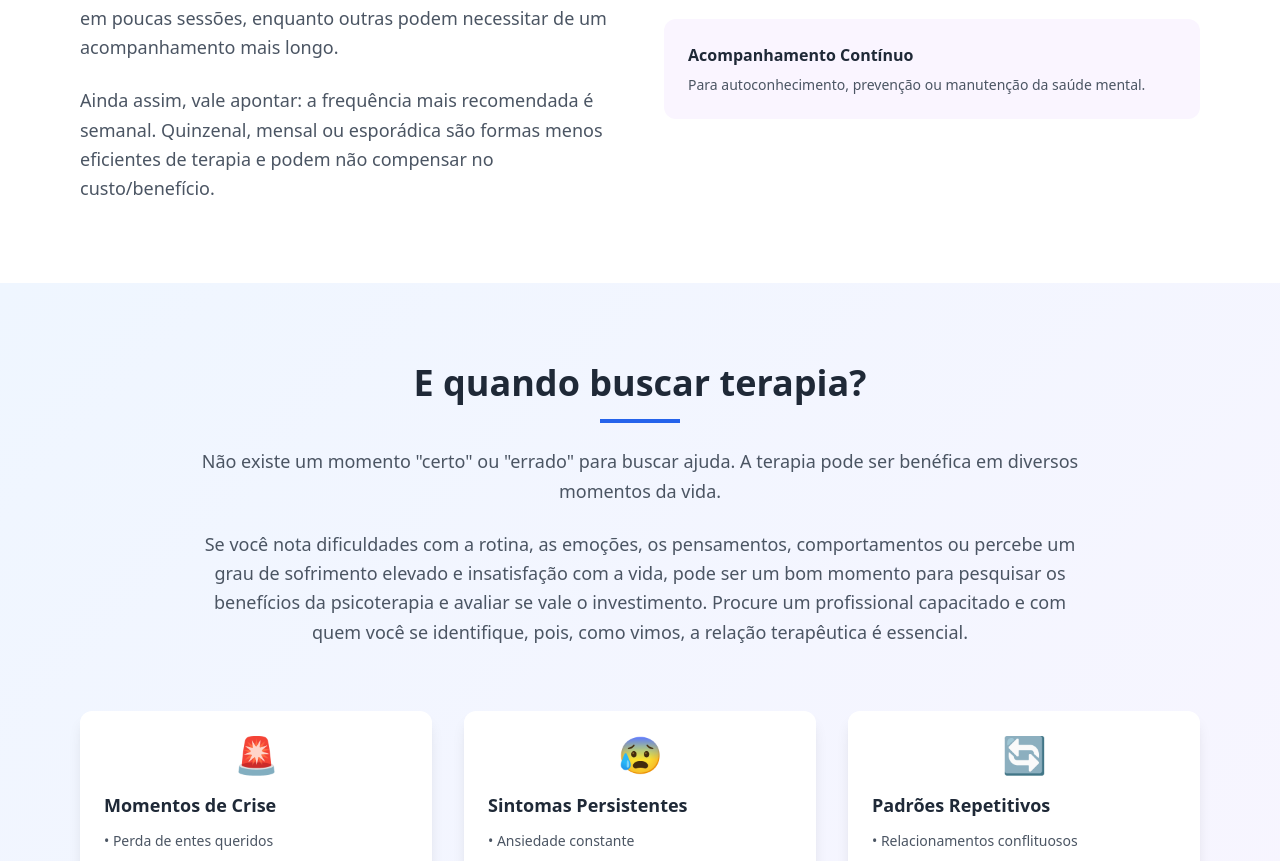
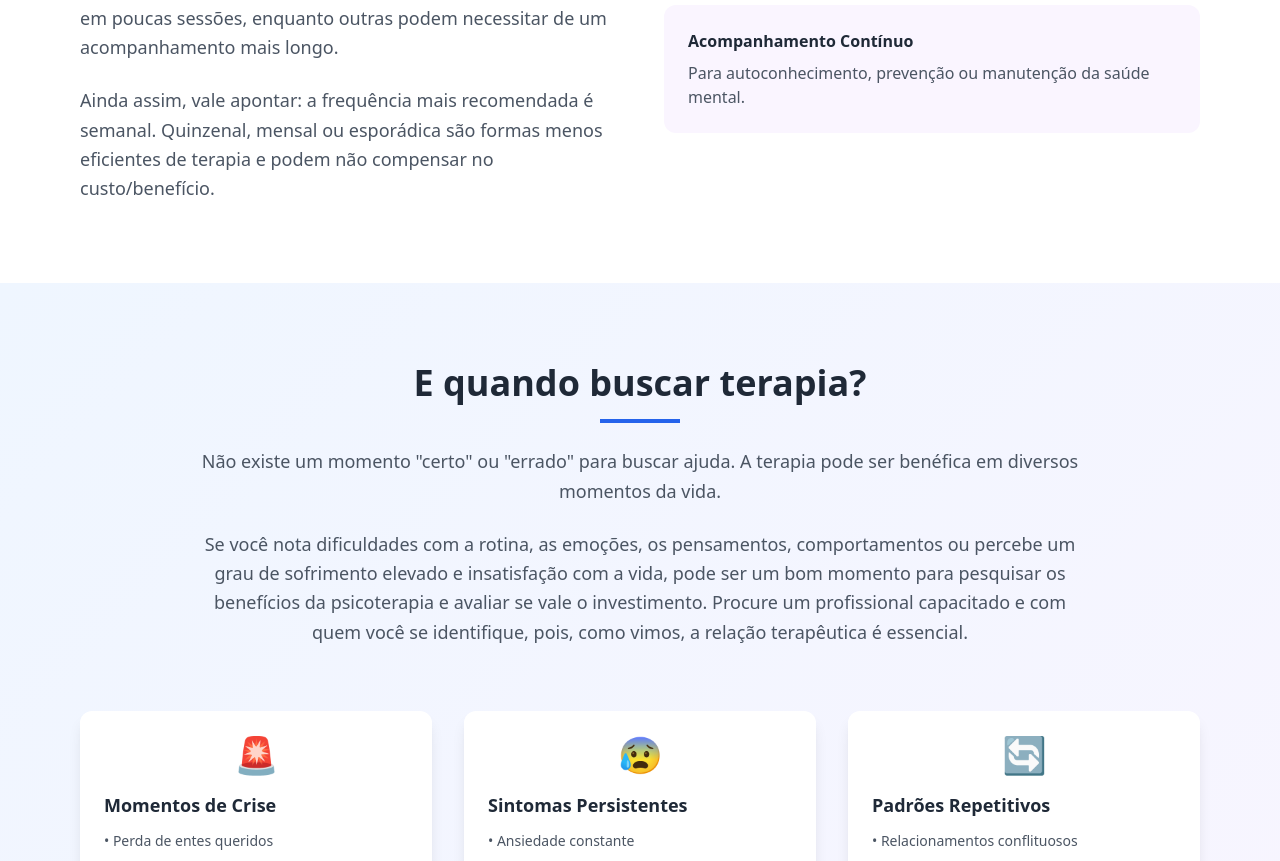
Before and after one commit to vitor-ftomazini/psicologia, a plain HTML site: page index.html in a window 1280 px wide. Shown: the part 5108-5969 px from the top of the page. Drawn offline with nearby package versions, Linux system fonts and the light colour scheme.

Commit message:
Add files via upload

```diff
--- a/index.html
+++ b/index.html
@@ -381,7 +381,7 @@
                         </div>
                         <div class="bg-purple-50 p-6 rounded-xl">
                             <h4 class="font-bold text-gray-800 mb-2">Acompanhamento Contínuo</h4>
-                            <p class="text-sm text-gray-600">Para autoconhecimento, prevenção ou manutenção da saúde mental.</p>
+                            <p class="text-gray-600">Para autoconhecimento, prevenção ou manutenção da saúde mental.</p>
                         </div>
                     </div>
                 </div>
```
